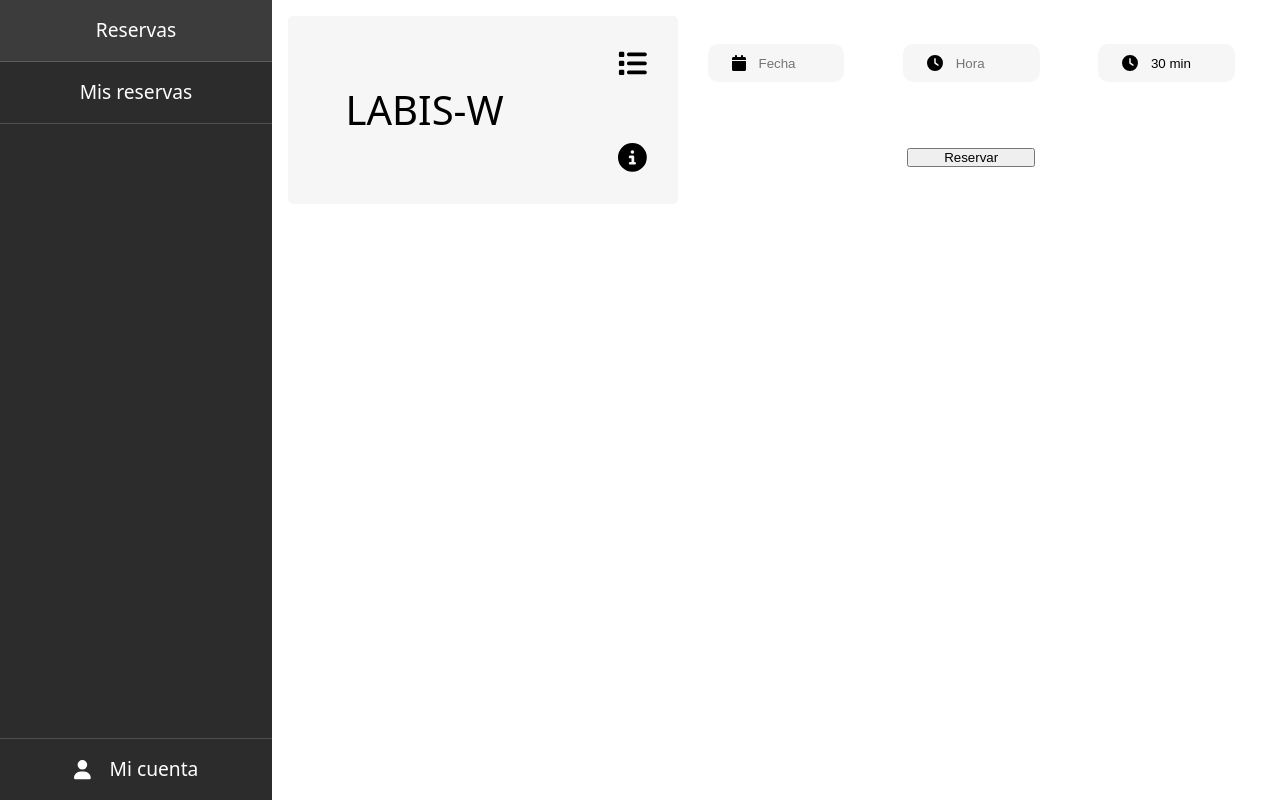
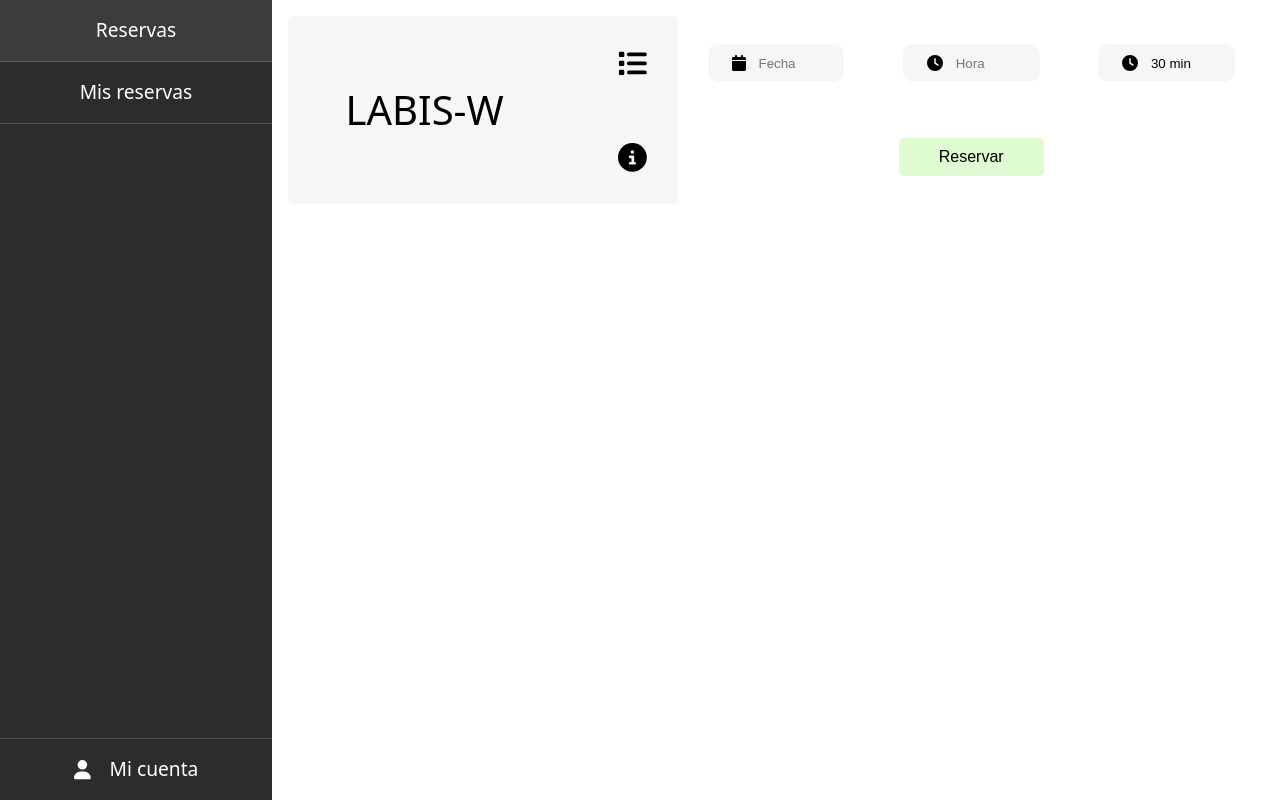
Before and after one commit to MimiRandomS/CVDS_Lab04_Frontend, a React (Vite) app: page / in a window 1280 px wide. Built offline with nearby package versions, Linux system fonts and the light colour scheme.

Commit message:
Implemente el boton base a utilizar

```diff
--- a/src/components/Button/Button.module.css
+++ b/src/components/Button/Button.module.css
@@ -0,0 +1,28 @@
+.btn {
+  border: none;
+  padding: 0.6rem 2.5rem;
+  border-radius: 5px;
+  cursor: pointer;
+  position: relative;
+  overflow: hidden;
+  font-size: 1rem;
+}
+
+.btn::after {
+  content: "";
+  position: absolute;
+  background-color: #000;
+  opacity: 0.3;
+  mix-blend-mode: overlay;
+  left: 0;
+  top: 0;
+  width: 100%;
+  height: 100%;
+  transform: scaleX(0);
+  transform-origin: left;
+  transition: all 0.3s ease-in-out;
+}
+
+.btn:hover::after {
+  transform: scaleX(1);
+}
--- a/src/components/Button/Button.tsx
+++ b/src/components/Button/Button.tsx
@@ -0,0 +1,17 @@
+import React from "react";
+import styles from "./Button.module.css";
+
+type Props = {
+  readonly text: string;
+  readonly className?: string;
+};
+
+function Button({ text, className }: Props) {
+  return (
+    <button className={`${styles.btn} ${className}`}>
+      <span>{text}</span>
+    </button>
+  );
+}
+
+export default Button;
--- a/src/components/Reservations/Reservations.module.css
+++ b/src/components/Reservations/Reservations.module.css
@@ -53,7 +53,6 @@
 
 .data__btn {
   grid-column: span 3;
-  width: 80%;
   justify-self: center;
-  max-width: 8rem;
+  background-color: #defbd2;
 }
--- a/src/components/Reservations/Reservations.tsx
+++ b/src/components/Reservations/Reservations.tsx
@@ -6,7 +6,8 @@ import LabSelection from "./LabSelection/LabSelection";
 import LabInfo from "./LabInfo/LabInfo";
 import DateSelector from "./DateSelector/DateSelector";
 import TimeSelector from "./TimeSelector/TimeSelector";
-import DurationSelecto from "./DurationSelector/DurationSelector";
+import DurationSelector from "./DurationSelector/DurationSelector";
+import Button from "../Button/Button";
 
 function Reservations() {
   const labs = ["LABIS-W", "LABIS-X", "LABIS-Y"];
@@ -30,8 +31,8 @@ function Reservations() {
         <div className={styles.data}>
           <DateSelector></DateSelector>
           <TimeSelector></TimeSelector>
-          <DurationSelecto items={durations}></DurationSelecto>
-          <button className={styles.data__btn}>Reservar</button>
+          <DurationSelector items={durations}></DurationSelector>
+          <Button className={styles.data__btn} text="Reservar"></Button>
         </div>
       </div>
     </div>
```
